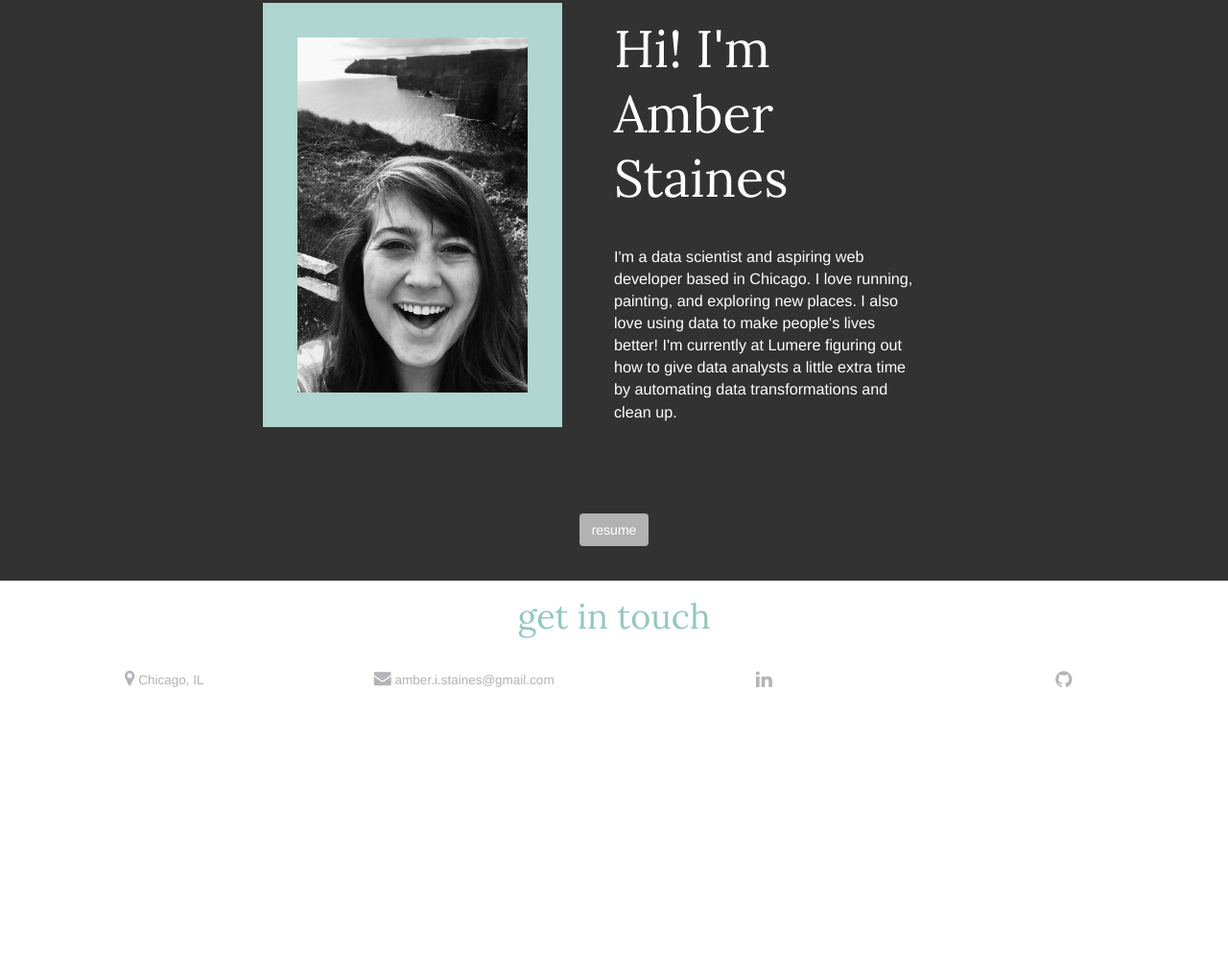
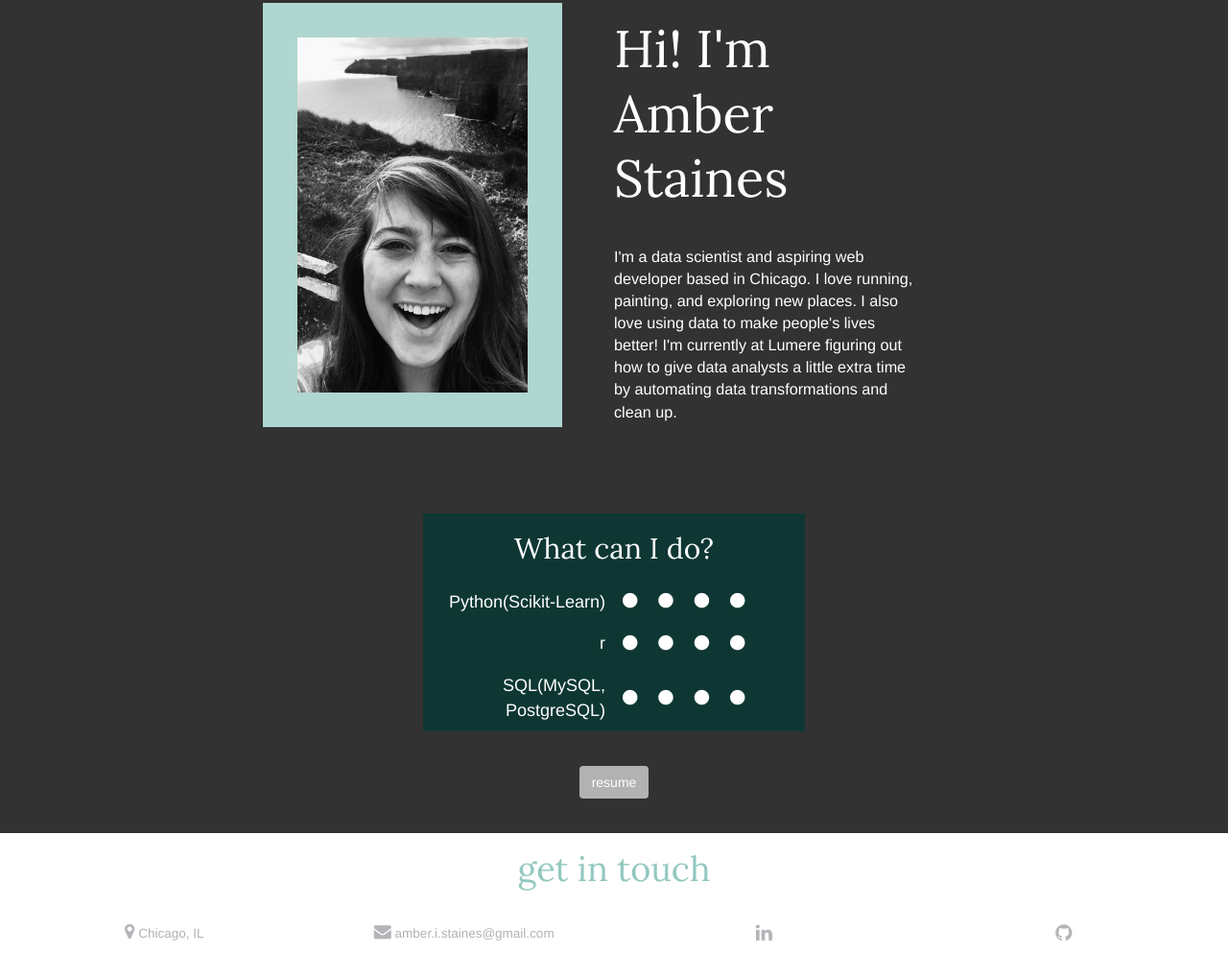
Before and after one commit to staineai/staineai.github.io, a plain HTML site: page index.html in a window 1280 px wide. Shown: the part 1594-2613 px from the top of the page at 96% size. Before the commit the page ends 2368 px from the top, so only its background shows below. Drawn offline with nearby package versions, Linux system fonts and the light colour scheme.

Commit message:
Add skills section.

```diff
--- a/index.html
+++ b/index.html
@@ -63,6 +63,7 @@
     </div>
 
     <div class="container-fluid" id="about">
+      <div class="about-section">
         <div class="half">
           <div class="image-container">
             <img src="./resources/css/images/about.jpg">
@@ -71,6 +72,21 @@
         <div class="half">
           <h1>Hi! I'm Amber Staines</h1>
           <p>I'm a data scientist and aspiring web developer based in Chicago. I love running, painting, and exploring new places. I also love using data to make people's lives better! I'm currently at Lumere figuring out how to give data analysts a little extra time by automating data transformations and clean up.</p>
+        </div>
+      </div>
+      <div class="skills">
+        <h2>What can I do?</h2>
+        <div class="skill-list">
+          <div class="skill">
+            <p>Python(Scikit-Learn)</p><div class="skill-level"><i class="fa fa-circle" style="font-size:18px"></i> <i class="fa fa-circle" style="font-size:18px"></i> <i class="fa fa-circle" style="font-size:18px"></i> <i class="fa fa-circle" style="font-size:18px"></i></div>
+          </div>
+          <div class="skill">
+            <p>r</p><div class="skill-level"><i class="fa fa-circle" style="font-size:18px"></i> <i class="fa fa-circle" style="font-size:18px"></i> <i class="fa fa-circle" style="font-size:18px"></i> <i class="fa fa-circle" style="font-size:18px"></i></div>
+          </div>
+          <div class="skill">
+            <p>SQL(MySQL, PostgreSQL)</p><div class="skill-level"><i class="fa fa-circle" style="font-size:18px"></i> <i class="fa fa-circle" style="font-size:18px"></i> <i class="fa fa-circle" style="font-size:18px"></i> <i class="fa fa-circle" style="font-size:18px"></i></div>
+          </div>
+        </div>
       </div>
       <div class="btn">resume</div>
     </div>
--- a/resources/css/style.css
+++ b/resources/css/style.css
@@ -15,7 +15,7 @@ html {
   font-size: 18px;
 }
 
-h1 {
+h1, h2 {
   font-family: 'Lora';
 }
 
@@ -141,7 +141,6 @@ strong {
 
 .project h2 {
   color: white;
-  font-family: 'Lora';
 }
 
 .project p {
@@ -160,10 +159,16 @@ strong {
 
 /* About section styles */
 #about {
+  align-items: center;
   background-color: rgba(28, 28, 28, 0.9);
   display: flex;
-  flex-wrap: wrap;
+  flex-direction: column;
   justify-content: center;
+}
+
+.about-section {
+  display: flex;
+  width: 100%;
 }
 
 .half {
@@ -191,6 +196,45 @@ strong {
 .half p {
   font-size: 0.9rem;
   width: 50%;
+}
+
+.skills {
+  background-color: rgba(10, 56, 51, 0.9);
+  color: white;
+  margin-bottom: 2rem;
+  text-align: center;
+}
+
+.skills h2 {
+  margin-bottom: 1rem;
+}
+
+.skill-list {
+  display: flex;
+  flex-direction: column;
+}
+
+.skill {
+  align-items: center;
+  display: flex;
+  justify-content: center;
+}
+
+.skill p {
+  flex: 1;
+  font-size: 1rem;
+  margin: 0.5rem;
+  text-align: right;
+}
+
+.skill-level {
+  flex: 1;
+  margin: 0.5rem;
+  text-align: left;
+}
+
+.skill-level i {
+  padding-right: 1rem;
 }
 
 #about .btn {
```
Lines whose indentation alone changed are shown as unchanged.
